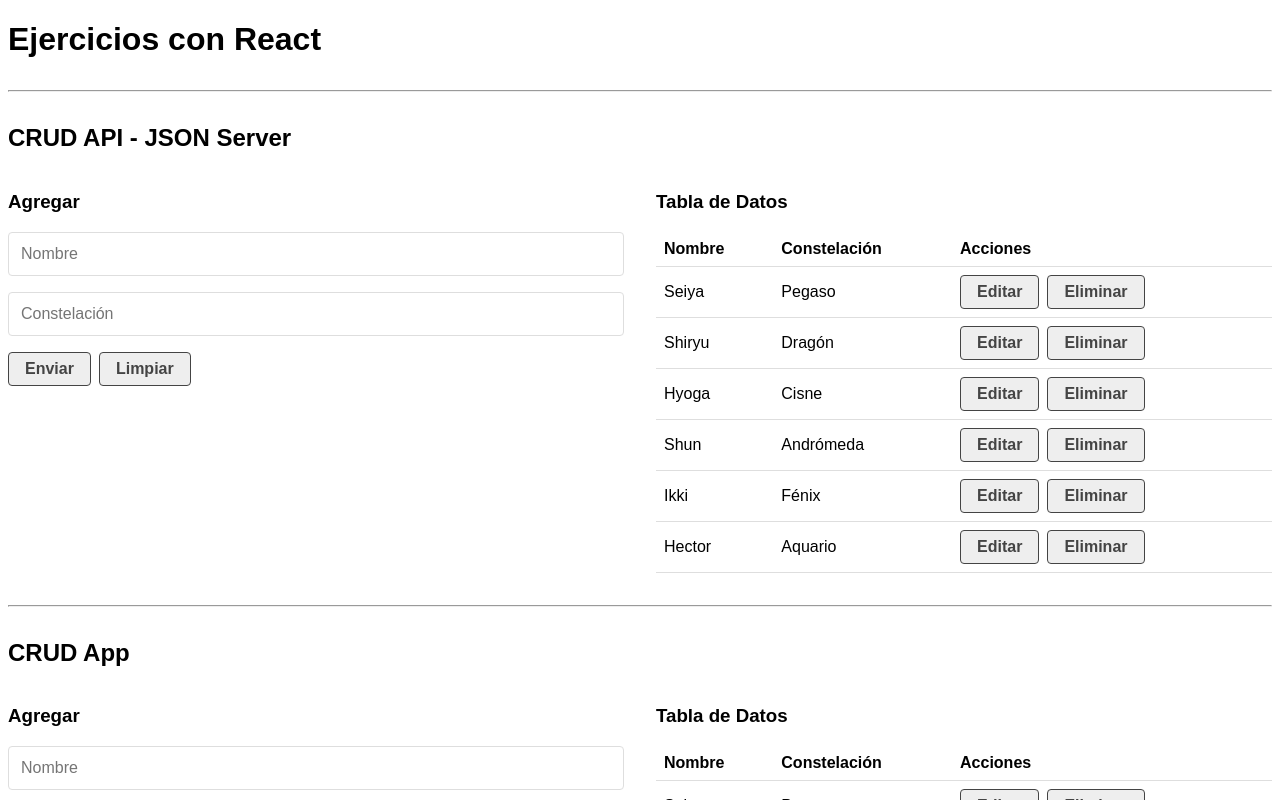
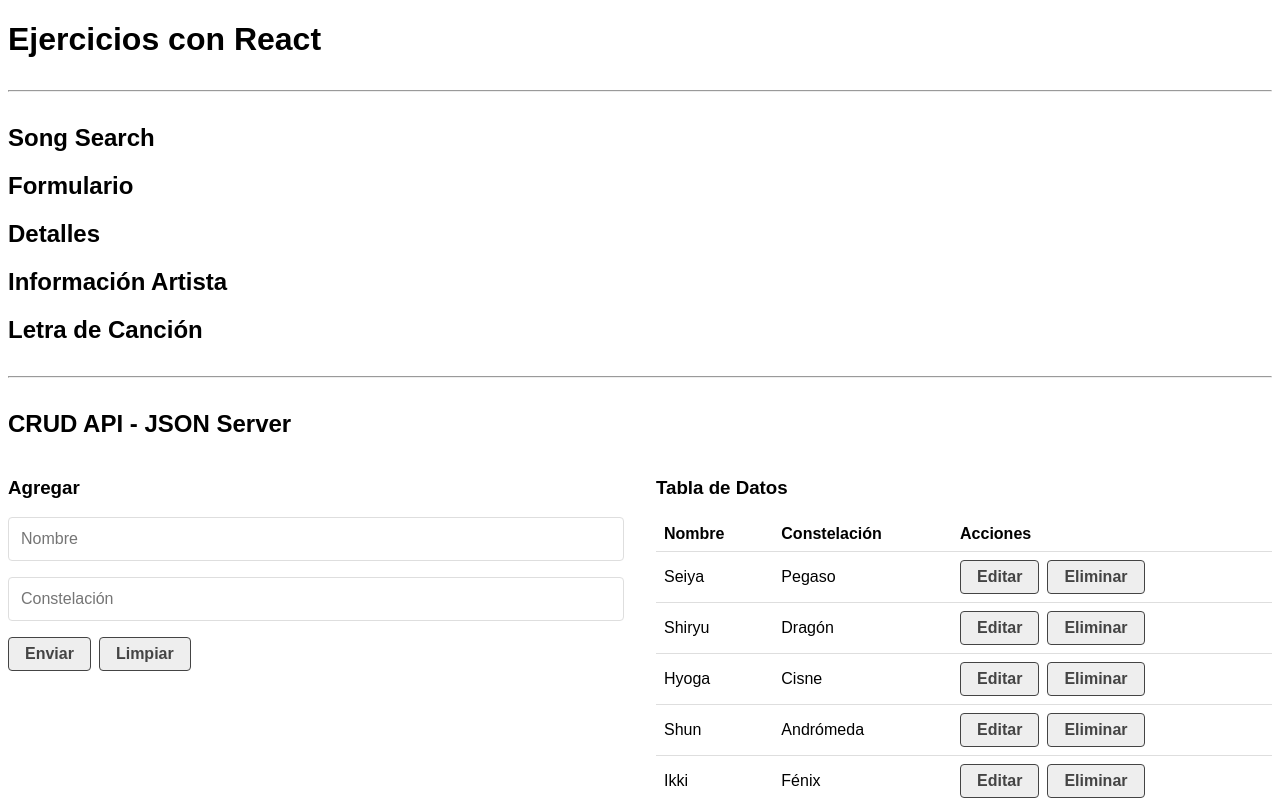
Before and after one commit to hector-mendoza/react, a React (Create React App) app in the folder crud/: page / in a window 1280 px wide. Shown: the top 800 px of the page. Built offline with nearby package versions, Linux system fonts and the light colour scheme; data requests are answered from the project's data file.

Commit message:
Setting up the song re-search

```diff
--- a/crud/src/App.js
+++ b/crud/src/App.js
@@ -1,10 +1,13 @@
 import CrudApi from './components/CrudApi';
 import CrudApp from './components/CrudApp';
+import SongSearch from './components/SongSearch';
 
 function App() {
   return (
     <div>
       <h1>Ejercicios con React</h1>
+      <hr />
+      <SongSearch />
       <hr />
       <CrudApi />
       <hr />
--- /dev/null
+++ b/crud/src/components/SongArtist.js
@@ -0,0 +1,11 @@
+import React from 'react';
+
+const SongArtist = () => {
+    return (
+        <>
+            <h2>Información Artista</h2>
+        </>
+    );
+}
+
+export default SongArtist;
--- /dev/null
+++ b/crud/src/components/SongDetails.js
@@ -0,0 +1,15 @@
+import React from 'react';
+import SongArtist from './SongArtist';
+import SongLyric from './SongLyric';
+
+const SongDetails = ({ search, lyric, bio }) => {
+    return (
+        <>
+            <h2>Detalles</h2>
+            <SongArtist />
+            <SongLyric />
+        </>
+    );
+}
+
+export default SongDetails;
--- /dev/null
+++ b/crud/src/components/SongForm.js
@@ -0,0 +1,9 @@
+import React from 'react';
+
+const SongForm = ({ handleSearch }) => {
+    return (
+        <h2>Formulario</h2>
+    );
+}
+
+export default SongForm;
--- /dev/null
+++ b/crud/src/components/SongLyric.js
@@ -0,0 +1,11 @@
+import React from 'react';
+
+const SongLyric = () => {
+    return (
+        <>
+            <h2>Letra de Canción</h2>
+        </>
+    );
+}
+
+export default SongLyric;
--- /dev/null
+++ b/crud/src/components/SongSearch.js
@@ -0,0 +1,33 @@
+import React, { useEffect, useState } from 'react';
+import SongDetails from './SongDetails';
+import SongForm from './SongForm';
+import Loader from "./Loader";
+import Message from "./Message";
+
+const SongSearch = () => {
+    const [search, setSearch] = useState(null);
+    const [lyric, setLyric] = useState(null);
+    const [bio, setBio] = useState(null);
+    const [loading, setLoading] = useState(false);
+
+    // receive data from form
+    const handleSearch = (data) => {
+        console.log(data);
+    }
+
+    return (
+        <>
+            <h2>Song Search</h2>
+            {
+                loading && <Loader />
+            }
+            <SongForm handleSearch={handleSearch} />
+            <SongDetails
+                search={search}
+                lyric={lyric}
+                bio={bio} />
+        </>
+    );
+}
+
+export default SongSearch;
```
